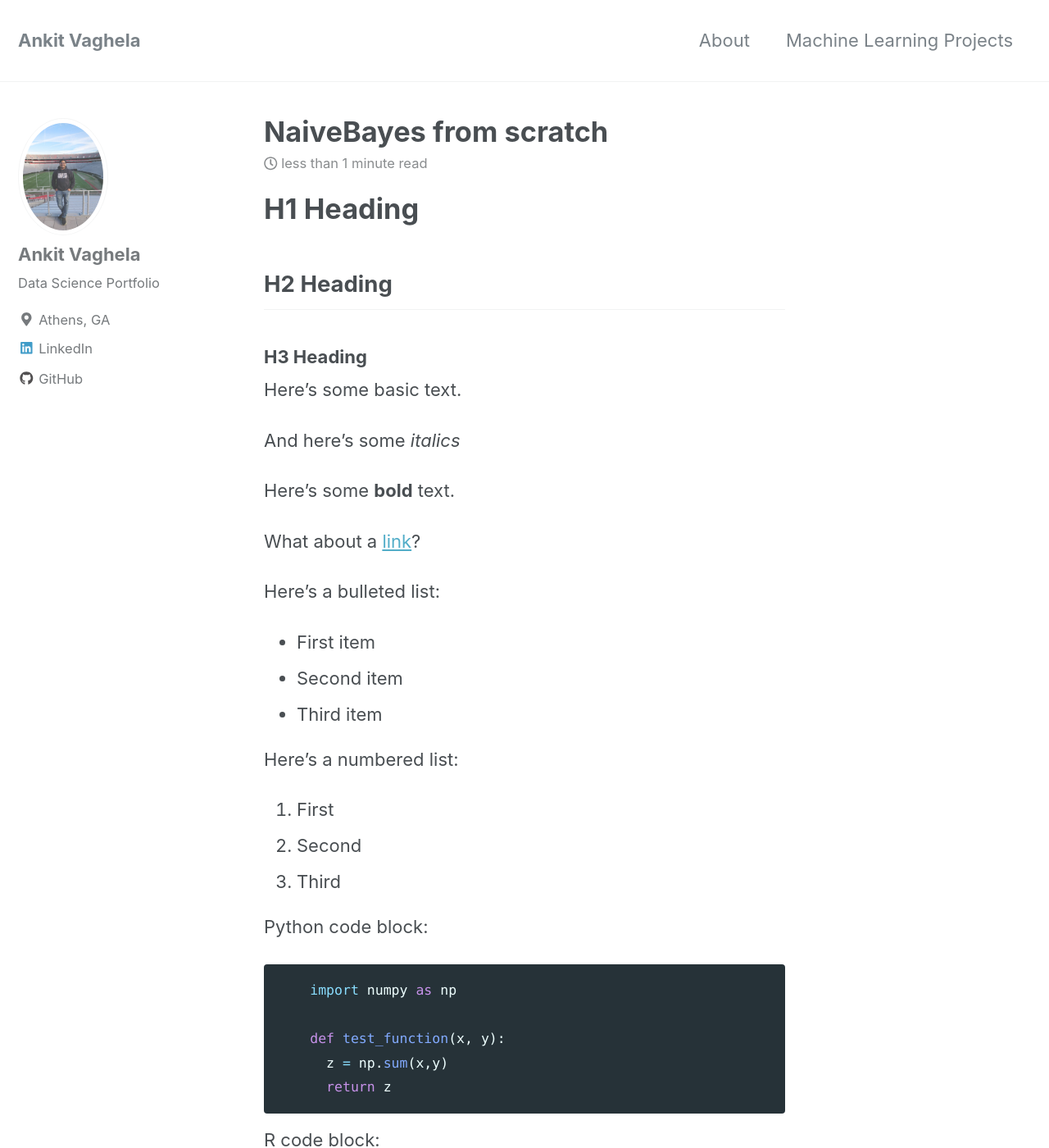
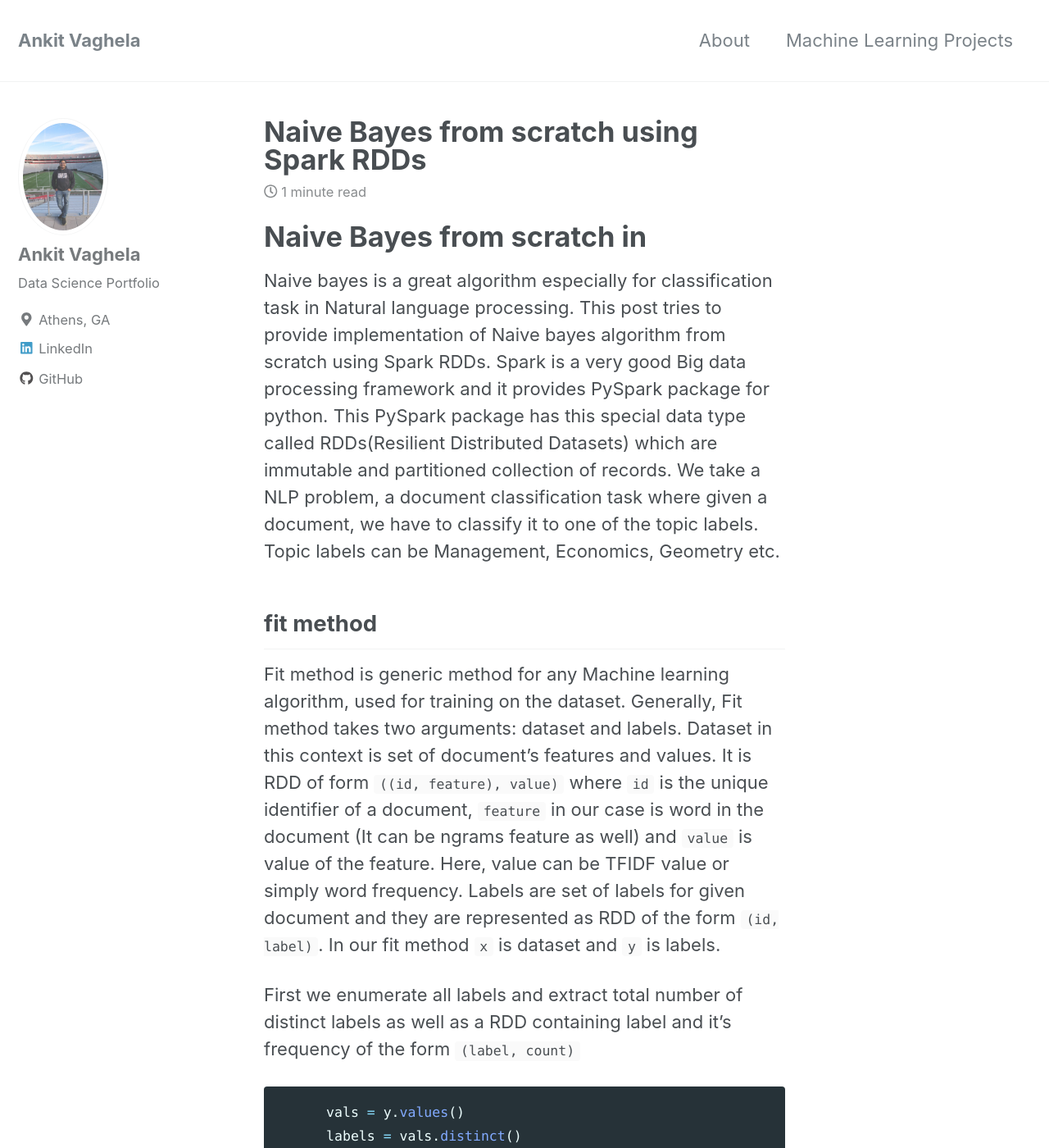
Before and after one commit to ankit-vaghela30/ankit-vaghela30.github.io, a Jekyll site: the page built from _posts/2018-01-21-naivebayes.md, in a window 1280 px wide and 1400 px high. Shown: the whole window at 82% size. Built offline with Jekyll 4.4.1, drawn with Linux system fonts in a browser that asks for light colours; nearby versions of some CDN libraries; formulas are drawn with MathJax 3; some of the changed text lies outside the part shown.

````diff
--- a/_posts/2018-01-21-naivebayes.md
+++ b/_posts/2018-01-21-naivebayes.md
@@ -1,16 +1,33 @@
 ---
-title: "NaiveBayes from scratch"
+title: "Naive Bayes from scratch using Spark RDDs"
 date: 2018-01-21
-tags: [Machine Learning, Data Science, Natural language processing]
+tags: [NaiveBayes, Spark, Machine Learning, Data Science, Natural language processing]
 #header:
 #  image: "/images/perceptron/percept.jpg"
-excerpt: "Data Wrangling, Data Science, Messy Data"
+excerpt: "NaiveBayes algorithm, Machine Learning"
 mathjax: "true"
 ---
 
-# H1 Heading
+# Naive Bayes from scratch in
 
-## H2 Heading
+Naive bayes is a great algorithm especially for classification task in Natural language processing. This post tries to provide implementation of Naive bayes algorithm from scratch using Spark RDDs. Spark is a very good Big data processing framework and it provides PySpark package for python. This PySpark package has this special data type called RDDs(Resilient Distributed Datasets) which are immutable and partitioned collection of records. We take a NLP problem, a document classification task where given a document, we have to classify it to one of the topic labels. Topic labels can be Management, Economics, Geometry etc.
+
+## fit method
+
+Fit method is generic method for any Machine learning algorithm, used for training on the dataset. Generally, Fit method takes two arguments: dataset and labels. Dataset in this context is set of document's features and values. It is RDD of form ```((id, feature), value)``` where ```id``` is the unique identifier of a document, ```feature``` in our case is word in the document (It can be ngrams feature as well) and ```value``` is value of the feature. Here, value can be TFIDF value or simply word frequency. Labels are set of labels for given document and they are represented as RDD of the form ```(id, label)```. In our fit method ```x``` is dataset and ```y``` is labels.
+
+First we enumerate all labels and extract total number of distinct labels as well as a RDD containing label and it's frequency of the form ```(label, count)```
+
+```python
+      vals = y.values()
+      labels = vals.distinct()
+      counts = vals.countByValue()  # {label: count}
+```
+
+Now we extract size of vocabulary by enumerating through dataset RDD ```x```
+```python
+      vocabulary_size = x.keys().values().distinct().count()
+```
 
 ### H3 Heading
 
````
Also changed, not shown: _pages/about.md (+4 -21 lines).
